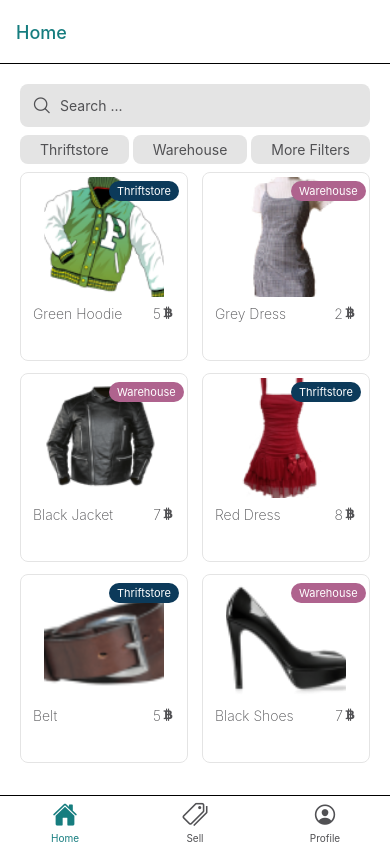
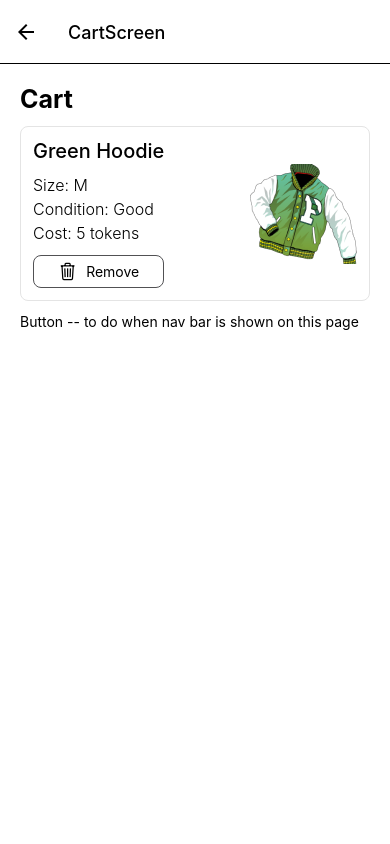
Before and after one commit to FrozenPigeon/Group-Five, a React Native app in the folder frontend/: screen /CartScreen in a window 390 px wide. Built offline with nearby package versions, Linux system fonts and the light colour scheme.

Commit message:
pretty much finalised the home page and functionality of buying a green hoodie, including the cart -- some small adjustments needed based on when header and navbar fixes occur

```diff
--- a/frontend/App.js
+++ b/frontend/App.js
@@ -1,12 +1,13 @@
 import { createBottomTabNavigator } from "@react-navigation/bottom-tabs";
 import { NavigationContainer } from "@react-navigation/native";
+import { createNativeStackNavigator } from "@react-navigation/native-stack";
+import Ionicons from 'react-native-vector-icons/Ionicons';
+
 import HomeScreen from "./screens/home";
 import ProfileScreen from "./screens/profile";
 import SellScreen from "./screens/sell";
-import { Text } from "react-native";
-import Ionicons from 'react-native-vector-icons/Ionicons';
-import { createNativeStackNavigator } from "@react-navigation/native-stack";
 import ItemViewScreen from "./screens/itemView";
+import CartScreen from "./screens/cart";
 
 const Tabs = createBottomTabNavigator();
 const RootStack = createNativeStackNavigator();
@@ -64,7 +65,8 @@ export default function App() {
     <NavigationContainer theme={{colors: {background: '#FFFFFF'}}}>
       <RootStack.Navigator initialRouteName="BottomNavigation">
         <RootStack.Screen name="Home" component={HomeScreen}/>
-        <RootStack.Screen name="ItemViewScreen" component={ItemViewScreen}/>
+        <RootStack.Screen name="ItemViewScreen" component={ItemViewScreen} />
+        <RootStack.Screen name="CartScreen" component={CartScreen} />
         <RootStack.Screen name="BottomNavigation" component={TabsNav} options={{ headerShown: false }}/>
 
       </RootStack.Navigator>
--- a/frontend/data/ClothesData.js
+++ b/frontend/data/ClothesData.js
@@ -1,14 +1,25 @@
 const clothing_items = [
     {
+        "id": 0,
+        "title": "Grey Dress",
+        "type": "Warehouse",
+        "price": "2",
+        "description": "The greyer the dress the better right?",
+        "size": "S",
+        "condition": "Good",
+        "location": "We can come to you or you can drop it off to us. Your choice!",
+        "image": require("../images/grey_dress.png")
+    },
+    {
         "id": 1,
-        "title": "Green Hoodie",
-        "type": "Thriftstore",
-        "price": "5",
-        "description": "The greener the shirt the more environmentally conscious you are right?",
-        "size": "M",
+        "title": "Grey Dress",
+        "type": "Warehouse",
+        "price": "2",
+        "description": "The greyer the dress the better right?",
+        "size": "S",
         "condition": "Good",
-        "location": "Joe's Thriftstore",
-        "image": require("../images/green_hoodie.png")
+        "location": "We can come to you or you can drop it off to us. Your choice!",
+        "image": require("../images/grey_dress.png")
     },
     {
         "id": 2,
@@ -45,6 +56,17 @@ const clothing_items = [
     },
     {
         "id": 5,
+        "title": "Green Hoodie",
+        "type": "Thriftstore",
+        "price": "5",
+        "description": "The greener the shirt the more environmentally conscious you are right?",
+        "size": "M",
+        "condition": "Good",
+        "location": "Joe's Thriftstore",
+        "image": require("../images/green_hoodie.png")
+    },
+    {
+        "id": 6,
         "title": "Belt",
         "type": "Thriftstore",
         "price": "5",
@@ -55,7 +77,7 @@ const clothing_items = [
         "image": require("../images/belt.png")
     },
     {
-        "id": 6,
+        "id": 7,
         "title": "Black Shoes",
         "type": "Warehouse",
         "price": "7",
--- a/frontend/package.json
+++ b/frontend/package.json
@@ -9,6 +9,7 @@
     "web": "expo start --web"
   },
   "dependencies": {
+    "@react-native-async-storage/async-storage": "^1.17.11",
     "@react-navigation/bottom-tabs": "^6.4.0",
     "@react-navigation/native": "^6.0.13",
     "@react-navigation/native-stack": "^6.9.1",
@@ -16,9 +17,9 @@
     "expo-status-bar": "~1.4.2",
     "react": "18.1.0",
     "react-native": "0.70.5",
-    "undefined": "@expo/vector-icons/Ionicons",
+    "react-native-safe-area-context": "4.4.1",
     "react-native-screens": "~3.18.0",
-    "react-native-safe-area-context": "4.4.1"
+    "undefined": "@expo/vector-icons/Ionicons"
   },
   "devDependencies": {
     "@babel/core": "^7.12.9"
--- /dev/null
+++ b/frontend/screens/cart.js
@@ -0,0 +1,104 @@
+import AsyncStorage from '@react-native-async-storage/async-storage'
+import React, { useEffect, useState } from 'react'
+import { StyleSheet, TouchableOpacity, View, Text, Image } from 'react-native'
+import clothing_items from "../data/ClothesData";
+import Ionicons from 'react-native-vector-icons/Ionicons';
+
+export default function CartScreen({navigation}) {
+
+    const [itemPurchased, setItemPurchased] = useState('');
+
+    const getItemPurchased = async () => {
+        const value = await AsyncStorage.getItem('purchased_item');
+        if (value === 'false') {
+            setItemPurchased('false');
+        } else setItemPurchased('true');
+    };
+
+    useEffect(() => {
+        getItemPurchased();
+    }, [itemPurchased]);
+
+    return (
+        <View style={styles.main_container}>
+            <Text style={styles.heading}>Cart</Text>
+            {itemPurchased === 'true' &&
+                <View style={styles.item}>
+                    <View style={styles.itemContent}>
+                        <Text style={styles.itemHeading}>{clothing_items[5].title}</Text>
+                        <View style={styles.itemBodyContainer}>
+                            <Text style={styles.itemBody}>Size: {clothing_items[5].size}</Text>
+                            <Text style={styles.itemBody}>Condition: {clothing_items[5].condition}</Text>
+                            <Text style={styles.itemBody}>Cost: {clothing_items[5].price} tokens</Text>
+                        </View>
+
+                        <TouchableOpacity style={styles.removeButton} onPress={() => {AsyncStorage.setItem("purchased_item", 'false'); setItemPurchased('false')}}>
+                            <Ionicons name="trash-outline" style={{fontSize: 20, paddingRight: 8}}/>
+                            <Text>Remove</Text>
+                        </TouchableOpacity>
+                    </View>
+                    <View>
+                        <Image source={clothing_items[5].image}/>
+                    </View>
+                </View>
+            }
+
+            {itemPurchased === 'false' &&
+                <View>
+                    <Text>No item has been added to the cart. Yet!</Text>
+                </View>
+            }
+
+            {itemPurchased === 'true' &&
+                <TouchableOpacity>
+                    <Text>Button -- to do when nav bar is shown on this page</Text>
+                </TouchableOpacity>
+            }
+        </View>
+    )
+}
+
+const styles = StyleSheet.create({
+    main_container: {
+        margin: 20,
+    },
+    heading: {
+        fontSize: 25,
+        fontWeight: 'bold'
+    },
+    item: {
+        borderWidth: 1,
+        borderColor: '#E4E4E4',
+        borderRadius: 8,
+        display: 'flex',
+        flexDirection: 'row',
+        justifyContent: 'space-between',
+        padding: 12,
+        marginVertical: 12,
+        alignItems: 'center'
+    },
+    itemHeading: {
+        fontSize: 20,
+        fontWeight: '500'
+    },
+    itemBodyContainer: {
+        paddingVertical: 12,
+        display: 'flex',
+        gap: 4
+    },
+    itemBody: {
+        fontSize: 16,
+        fontWeight: '300'
+    },
+    removeButton: {
+        borderWidth: 1,
+        borderColor: '#515154',
+        borderRadius: 8,
+        paddingHorizontal: 8,
+        paddingVertical: 4,
+        display: 'flex',
+        flexDirection: 'row',
+        justifyContent: 'center',
+        alignItems: 'center',
+    }
+});
--- a/frontend/screens/home.js
+++ b/frontend/screens/home.js
@@ -1,5 +1,5 @@
 import React, { useEffect, useState } from "react";
-import { StyleSheet, Text, TextInput, TouchableOpacity, View, Image, FlatList, ScrollView } from "react-native";
+import { StyleSheet, Text, TextInput, TouchableOpacity, View, Image, FlatList, ScrollView, Button } from "react-native";
 import clothing_items from "../data/ClothesData";
 import Ionicons from 'react-native-vector-icons/Ionicons';
 
@@ -96,7 +96,6 @@ export default function HomeScreen({ navigation }) {
                         style={styles.itemContainer}
                     >
                         <View style={[styles.typeContainer, {backgroundColor: info.type === 'Thriftstore' ? '#0C3A5A' : '#AF638E'}]}>
-                            {/* <Text style={{position:'relative', left: 40, backgroundColor:'red', paddingHorizontal: 4, borderRadius: 50}}>{info.type}</Text> */}
                             <Text style={{color: '#FFFFFF', fontSize: 11}}>{info.type}</Text>
                         </View>
 
@@ -111,6 +110,7 @@ export default function HomeScreen({ navigation }) {
                     </TouchableOpacity>
                 ))}
             </ScrollView>
+            <TouchableOpacity onPress={() => navigation.navigate("CartScreen")}><Text>Go to Cart -- will remove when header is made</Text></TouchableOpacity>
         </View>
     );
 
--- a/frontend/screens/itemView.js
+++ b/frontend/screens/itemView.js
@@ -1,12 +1,128 @@
 import React from 'react'
-import { View, TouchableOpacity, Text, Image } from "react-native";
+import { StyleSheet, ScrollView, View, TouchableOpacity, Text, Image } from "react-native";
+import AsyncStorage from '@react-native-async-storage/async-storage';
+import Ionicons from 'react-native-vector-icons/Ionicons';
 
 export default function ItemViewScreen({route}) {
     const {title, price, description, size, condition, location, image} = route.params
+
+    const addToCart = async() => {
+        if(title === 'Green Hoodie') {
+            await AsyncStorage.setItem("purchased_item", 'true')
+        } else {
+            alert('Only green hoodie is purchasable')
+        }
+    }
+
     return (
-        <View>
-            <TouchableOpacity><Text>{title}</Text></TouchableOpacity>
-            <Image source={image} />
+        <View style={styles.main_container}>
+            <ScrollView>
+                <View style={styles.imageContainer}>
+                    <Image source={image} style={{width:220, height: '100%'}}/>
+                </View>
+
+                <View>
+                    <Text style={styles.heading}>{title}</Text>
+                    <View style={styles.descriptionContainer}>
+                        <Text style={styles.contentHeading}>Description</Text>
+                        <Text style={styles.contentBody}>{description}</Text>
+                    </View>
+                    <View style={styles.infoContainer}>
+                        <View style={styles.infoContentContainer}>
+                            <Text style={styles.contentHeading}>Size</Text>
+                            <Text style={styles.contentBody}>{size}</Text>
+                        </View>
+                        <View style={styles.infoContentContainer}>
+                            <Text style={styles.contentHeading}>Condition</Text>
+                            <Text style={styles.contentBody}>{condition}</Text>
+                        </View>
+                        <View style={styles.infoContentContainer}>
+                            <Text style={styles.contentHeading}>Price</Text>
+                            <Text style={styles.contentBody}>{price} tokens</Text>
+                        </View>
+                    </View>
+                    <View style={styles.locationContainer}>
+                        <View>
+                            <Text style={styles.contentHeading}>Location</Text>
+                            <Text style={styles.contentBody}>{location}</Text>
+                        </View>
+                        <TouchableOpacity style={styles.directionsButton} onPress={() => alert('This would take you to google maps')}>
+                            <Ionicons name="compass-outline" style={{fontSize: 20, paddingRight: 8}}/>
+                            <Text>Directions</Text>
+                        </TouchableOpacity>
+                    </View>
+                    <Image source={require("../images/map.png")} style={styles.map}/>
+                </View>
+            </ScrollView>
+
+            <TouchableOpacity
+                onPress={() => addToCart()}
+            >
+                <Text>Add to Cart -- working but styling needs to be done when navbar is fixed</Text>
+            </TouchableOpacity>
         </View>
     );
 }
+
+const styles = StyleSheet.create({
+    main_container: {
+        margin: 20,
+    },
+    imageContainer: {
+        backgroundColor: '#DDFFE7',
+        borderRadius: 8,
+        alignItems: 'center',
+        maxHeight: 220,
+        padding: 8
+    },
+    heading: {
+        fontSize: 25,
+        fontWeight: 'bold',
+        textAlign: 'center',
+        paddingVertical: 16
+    },
+    descriptionContainer: {
+        paddingBottom: 8,
+    },
+    locationContainer: {
+        paddingTop: 8,
+        display: 'flex',
+        flexDirection: 'row',
+        alignItems: 'center',
+        justifyContent: 'space-between'
+    },
+    contentHeading: {
+        fontSize: 18,
+        fontWeight: '500',
+        paddingBottom: 8
+    },
+    contentBody: {
+        fontSize: 14,
+        fontWeight: '300',
+    },
+    infoContainer: {
+        display: 'flex',
+        flexDirection: 'row',
+        justifyContent: 'space-between',
+        paddingTop: 4
+    },
+    infoContentContainer: {
+        alignItems: 'center'
+    },
+    map: {
+        borderRadius: 8,
+        marginVertical: 12,
+        width: '100%',
+    },
+    directionsButton: {
+        backgroundColor: '#98D7C2',
+        paddingHorizontal: 8,
+        paddingVertical: 4,
+        display: 'flex',
+        flexDirection: 'row',
+        alignItems: 'center',
+        justifyContent: 'center',
+        width: 120,
+        borderRadius: 8
+    }
+});
```
Also changed, not shown: frontend/images/map.png (added), 1 other file (tests, documents, lock files or other folders).
